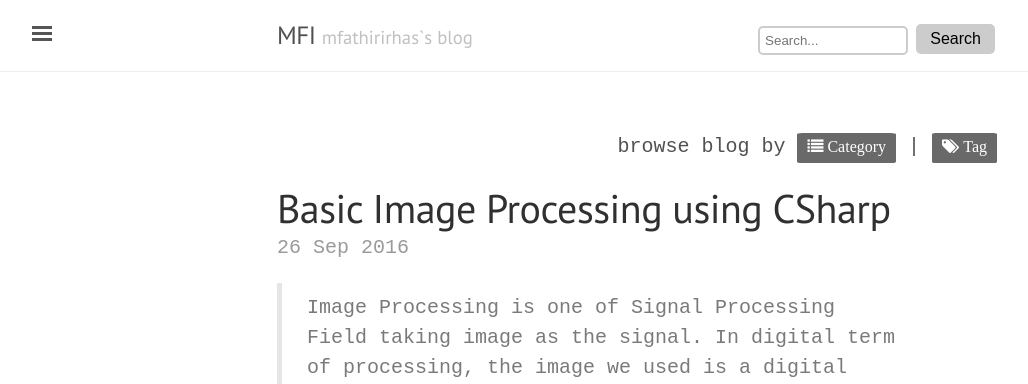
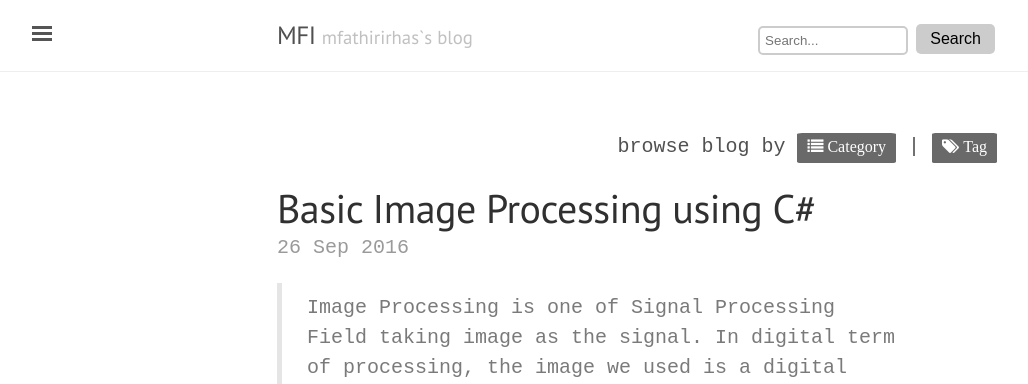
Before and after one commit to mfirhas/mfathirirhas.github.io, a Jekyll site: the page built from _posts/2016-09-26-basic-image-processing-using-c#.md, in a window 1280 px wide and 900 px high. Shown: the top 384 px of the window, without its empty margins (3-1031 px from the left). Built offline with Jekyll 4.4.1, drawn with Linux system fonts in a browser that asks for light colours; nearby versions of some CDN libraries; comment, search, counter and statistics services are not loaded.

Commit message:
Fix Twitter Share link

```diff
--- a/_config.yml
+++ b/_config.yml
@@ -10,8 +10,8 @@
 title:               MFI
 tagline:             'mfathirirhas`s blog'
 description:         'Sharing things about Computer, Programming, and Technologies.'
-# url:                 http://mfathirirhas.github.io  #online url
-url:                 http://127.0.0.1:4000  #local url
+url:                 http://mfathirirhas.github.io  #online url
+# url:                 http://127.0.0.1:4000  #local url
 baseurl:             ''
 gems:                [jekyll-paginate, jekyll-gist, jekyll-sitemap]
 paginate:            5
--- a/_posts/2016-09-26-basic-image-processing-using-c#.md
+++ b/_posts/2016-09-26-basic-image-processing-using-c#.md
@@ -1,7 +1,7 @@
 ---
 author: Muhammad Fathir Irhas
 layout: post
-title: "Basic Image Processing using CSharp"
+title: "Basic Image Processing using C#"
 date: 2016-09-26 12:05:00 +0700
 categories: Image-Processing
 tags: [c#]
```
